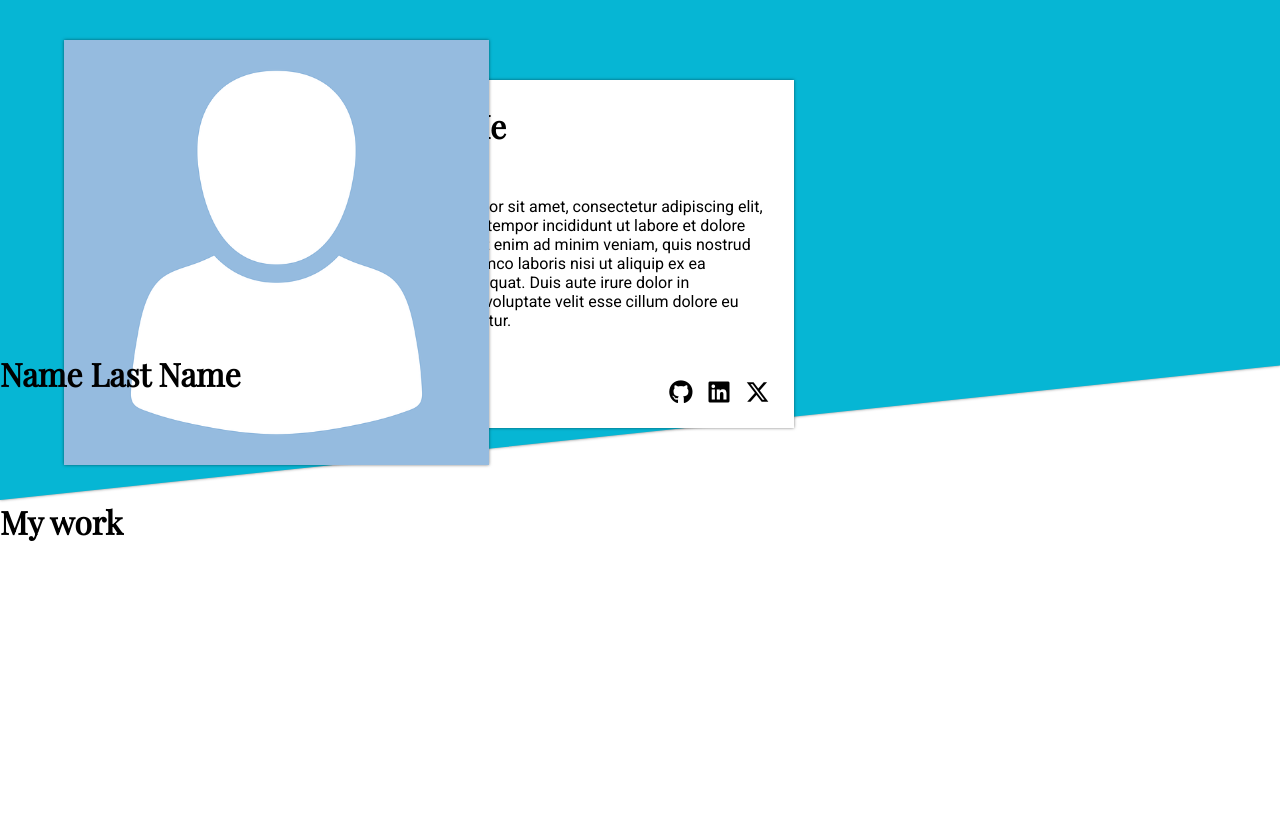
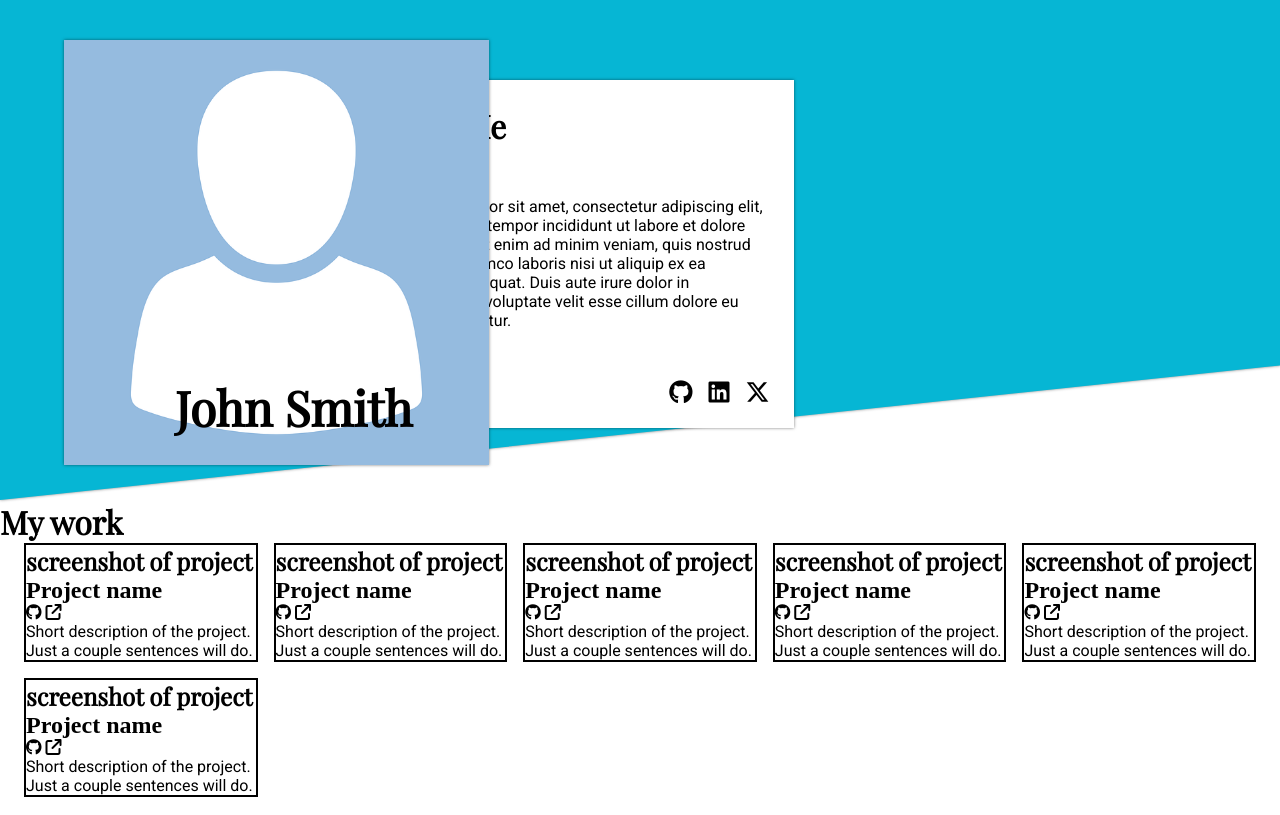
Before and after one commit to Afer1991/homepage, a plain HTML site: page index.html in a window 1280 px wide. Drawn offline with nearby package versions, Linux system fonts and the light colour scheme.

Commit message:
Add content to main section

```diff
--- a/index.html
+++ b/index.html
@@ -13,7 +13,7 @@
     <header>
       <div class="diagonal-box"></div>
       <img src="images/placeholder.png" alt="Developer">
-      <h1 class="name">Name Last Name</h1>
+      <h1 class="name">John Smith</h1>
       <div class="about-me">
         <h1>About Me</h1>
         <p>Lorem ipsum dolor sit amet, consectetur adipiscing elit, sed do eiusmod tempor incididunt ut labore et dolore magna aliqua. Ut enim ad minim veniam, quis nostrud exercitation ullamco laboris nisi ut aliquip ex ea commodo consequat. Duis aute irure dolor in reprehenderit in voluptate velit esse cillum dolore eu fugiat nulla pariatur.</p>
@@ -27,12 +27,84 @@
     <main>
       <h1>My work</h1>
       <section class="projects">
-        <div></div>
-        <div></div>
-        <div></div>
-        <div></div>
-        <div></div>
-        <div></div>
+        <div>
+          <h1>screenshot of project</h1>
+          <div>
+            <div>
+              <h2>Project name</h2>
+              <div>
+                <i class="fa-brands fa-github"></i>
+                <i class="fa-solid fa-arrow-up-right-from-square"></i>
+              </div>
+            </div>
+            <p>Short description of the project. Just a couple sentences will do.</p>
+          </div>
+        </div>
+        <div>
+          <h1>screenshot of project</h1>
+          <div>
+            <div>
+              <h2>Project name</h2>
+              <div>
+                <i class="fa-brands fa-github"></i>
+                <i class="fa-solid fa-arrow-up-right-from-square"></i>
+              </div>
+            </div>
+            <p>Short description of the project. Just a couple sentences will do.</p>
+          </div>
+        </div>
+        <div>
+          <h1>screenshot of project</h1>
+          <div>
+            <div>
+              <h2>Project name</h2>
+              <div>
+                <i class="fa-brands fa-github"></i>
+                <i class="fa-solid fa-arrow-up-right-from-square"></i>
+              </div>
+            </div>
+            <p>Short description of the project. Just a couple sentences will do.</p>
+          </div>
+        </div>
+        <div>
+          <h1>screenshot of project</h1>
+          <div>
+            <div>
+              <h2>Project name</h2>
+              <div>
+                <i class="fa-brands fa-github"></i>
+                <i class="fa-solid fa-arrow-up-right-from-square"></i>
+              </div>
+            </div>
+            <p>Short description of the project. Just a couple sentences will do.</p>
+          </div>
+        </div>
+        <div>
+          <h1>screenshot of project</h1>
+          <div>
+            <div>
+              <h2>Project name</h2>
+              <div>
+                <i class="fa-brands fa-github"></i>
+                <i class="fa-solid fa-arrow-up-right-from-square"></i>
+              </div>
+            </div>
+            <p>Short description of the project. Just a couple sentences will do.</p>
+          </div>
+        </div>
+        <div>
+          <h1>screenshot of project</h1>
+          <div>
+            <div>
+              <h2>Project name</h2>
+              <div>
+                <i class="fa-brands fa-github"></i>
+                <i class="fa-solid fa-arrow-up-right-from-square"></i>
+              </div>
+            </div>
+            <p>Short description of the project. Just a couple sentences will do.</p>
+          </div>
+        </div>
       </section>
     </main>
     <footer>
--- a/style.css
+++ b/style.css
@@ -25,9 +25,10 @@ header > img {
 
 .name {
   position: absolute;
-  top: 44%;
-  left: 0;
+  top: 375px;
+  left: 175px;
   z-index: 3;
+  font-size: 3rem;
 }
 
 .about-me {
@@ -59,6 +60,17 @@ p {
   font-size: 1.5rem;
 }
 
+.projects {
+  display: grid;
+  grid-template-columns: repeat(auto-fit, minmax(200px, 1fr));
+  gap: 16px;
+  padding: 0 24px;
+}
+
+.projects > div {
+  border: 2px solid black;
+}
+
 @media (max-width: 600px) {
   header > img {
     left: 50%;
@@ -66,7 +78,7 @@ p {
   }
 
   .name {
-    top: 44%;
+    top: 325px;
     left: 50%;
     transform: translateX(-50%);
   }
```
